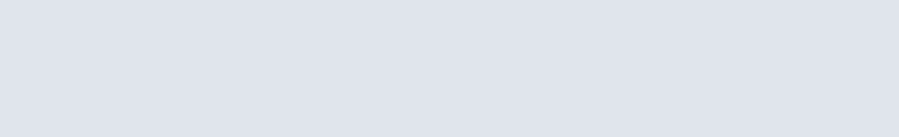
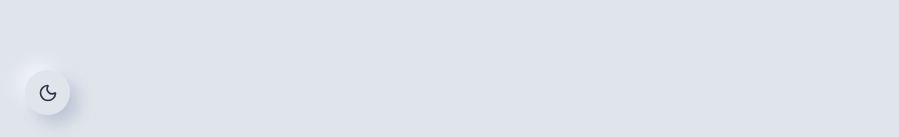
Before and after one commit to davidm-afk/taquillasantafe, a React (Vite) app: page / in a window 1280 px wide. Shown: the part 660-797 px from the top of the page, without its empty margins (0-899 px from the left). Built offline with nearby package versions, Linux system fonts and the light colour scheme.

Commit message:
feat: implement gorgeous floating neumorphic light/dark theme switch

```diff
--- a/src/App.jsx
+++ b/src/App.jsx
@@ -6,6 +6,7 @@ import Login from './pages/Login';
 import PosTaquilla from './pages/PosTaquilla';
 import PosCafeteria from './pages/PosCafeteria';
 import AdminDashboard from './pages/AdminDashboard';
+import ThemeToggle from './components/ThemeToggle';
 
 const ProtectedRoute = ({ children, allowedRoles }) => {
   const { user } = useAuth();
@@ -31,6 +32,7 @@ const App = () => {
       <CartProvider>
         <Router>
           <AppRoutes />
+          <ThemeToggle />
         </Router>
       </CartProvider>
     </AuthProvider>
--- /dev/null
+++ b/src/components/ThemeToggle.jsx
@@ -0,0 +1,50 @@
+import React, { useEffect, useState } from 'react';
+import { Sun, Moon } from 'lucide-react';
+
+const ThemeToggle = () => {
+  const [theme, setTheme] = useState(() => {
+    return localStorage.getItem('theme') || 'light';
+  });
+
+  useEffect(() => {
+    document.documentElement.setAttribute('data-theme', theme);
+    localStorage.setItem('theme', theme);
+  }, [theme]);
+
+  const toggleTheme = () => {
+    setTheme(prev => prev === 'light' ? 'dark' : 'light');
+  };
+
+  return (
+    <button
+      onClick={toggleTheme}
+      className="neu-button"
+      style={{
+        position: 'fixed',
+        bottom: '25px',
+        left: '25px',
+        zIndex: 9999,
+        padding: '10px',
+        borderRadius: '50%',
+        width: '45px',
+        height: '45px',
+        display: 'flex',
+        alignItems: 'center',
+        justifyContent: 'center',
+        cursor: 'pointer',
+        border: 'none',
+        transition: 'all 0.3s ease',
+        boxShadow: 'var(--shadow-light)'
+      }}
+      title={theme === 'light' ? 'Activar Modo Oscuro' : 'Activar Modo Claro'}
+    >
+      {theme === 'light' ? (
+        <Moon size={20} style={{ color: 'var(--text-main)' }} />
+      ) : (
+        <Sun size={20} style={{ color: 'var(--accent-warning)' }} />
+      )}
+    </button>
+  );
+};
+
+export default ThemeToggle;
--- a/src/index.css
+++ b/src/index.css
@@ -18,6 +18,30 @@
   --shadow-active: inset 4px 4px 8px rgb(163,177,198,0.7), inset -4px -4px 8px rgba(255,255,255, 0.8);
 }
 
+[data-theme="dark"] {
+  /* Cyber Dark Colors */
+  --bg-color: #1a1e24;
+  --text-main: #f7fafc;
+  --text-muted: #a0aec0;
+
+  /* Brighter accents for Dark Mode contrast */
+  --accent-orange: #ff7d4d;
+  --accent-blue: #33c2e1;
+  --accent-success: #5ccdfb;
+  --accent-warning: #fbbf24;
+  --accent-danger: #f87171;
+
+  /* Shadows for Neumorphism in Dark Mode */
+  --shadow-light: 8px 8px 16px #101217, -8px -8px 16px #242a31;
+  --shadow-inset: inset 6px 6px 10px #101217, inset -6px -6px 10px #242a31;
+  --shadow-hover: 12px 12px 20px #0e1014, -12px -12px 20px #2a313a;
+  --shadow-active: inset 4px 4px 8px #101217, inset -4px -4px 8px #242a31;
+}
+
+[data-theme="dark"] .modal-overlay {
+  background: rgba(26, 30, 36, 0.85);
+}
+
 body {
   margin: 0;
   font-family: 'Poppins', sans-serif;
@@ -26,6 +50,7 @@ body {
   min-height: 100vh;
   display: flex;
   flex-direction: column;
+  transition: background-color 0.3s ease, color 0.3s ease, box-shadow 0.3s ease;
 }
 
 * {
```
